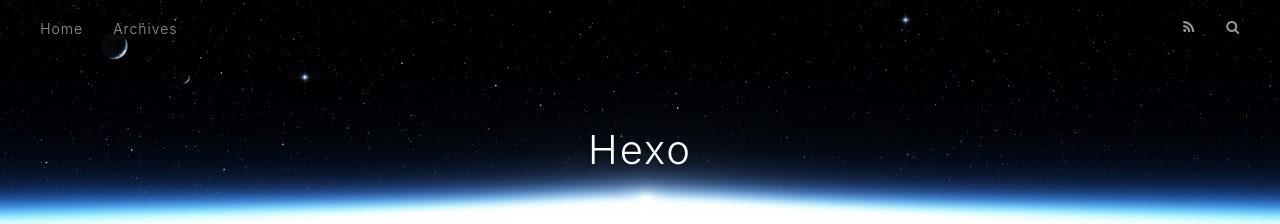
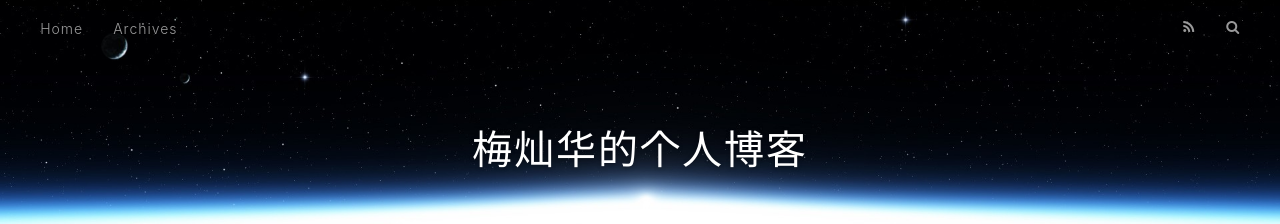
Before and after one commit to yedongnan/yedongnan.github.io, a plain HTML site: page index.html in a window 1280 px wide. Shown: the top 224 px of the page. Drawn offline with nearby package versions, Linux system fonts and the light colour scheme.

Commit message:
Site updated: 2018-01-29 10:26:39

```diff
--- a/index.html
+++ b/index.html
@@ -5,16 +5,16 @@
 
 
 
-  <title>Hexo</title>
+  <title>梅灿华的个人博客</title>
   <meta name="viewport" content="width=device-width, initial-scale=1, maximum-scale=1">
   <meta property="og:type" content="website">
-<meta property="og:title" content="Hexo">
+<meta property="og:title" content="梅灿华的个人博客">
 <meta property="og:url" content="http://yoursite.com/index.html">
-<meta property="og:site_name" content="Hexo">
+<meta property="og:site_name" content="梅灿华的个人博客">
 <meta name="twitter:card" content="summary">
-<meta name="twitter:title" content="Hexo">
+<meta name="twitter:title" content="梅灿华的个人博客">
 
-    <link rel="alternate" href="/atom.xml" title="Hexo" type="application/atom+xml">
+    <link rel="alternate" href="/atom.xml" title="梅灿华的个人博客" type="application/atom+xml">
 
 
     <link rel="icon" href="/favicon.png">
@@ -33,7 +33,7 @@
   <div id="header-outer" class="outer">
     <div id="header-title" class="inner">
       <h1 id="logo-wrap">
-        <a href="/" id="logo">Hexo</a>
+        <a href="/" id="logo">梅灿华的个人博客</a>
       </h1>
 
     </div>
@@ -96,7 +96,7 @@
 
     </div>
     <footer class="article-footer">
-      <a data-url="http://yoursite.com/2018/01/26/hello-world/" data-id="cjcvm99aj0000bo082c2dd8df" class="article-share-link">Teilen</a>
+      <a data-url="http://yoursite.com/2018/01/26/hello-world/" data-id="cjczlepxi0000xc086hrgw2lw" class="article-share-link">Teilen</a>
 
 
     </footer>
```
Also changed, not shown: 2018/01/26/hello-world/index.html (+5 -5 lines), archives/2018/01/index.html (+6 -6 lines), archives/2018/index.html (+6 -6 lines), archives/index.html (+6 -6 lines).
